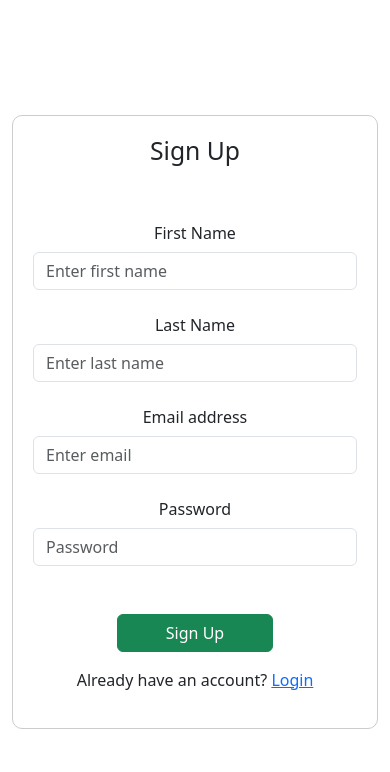
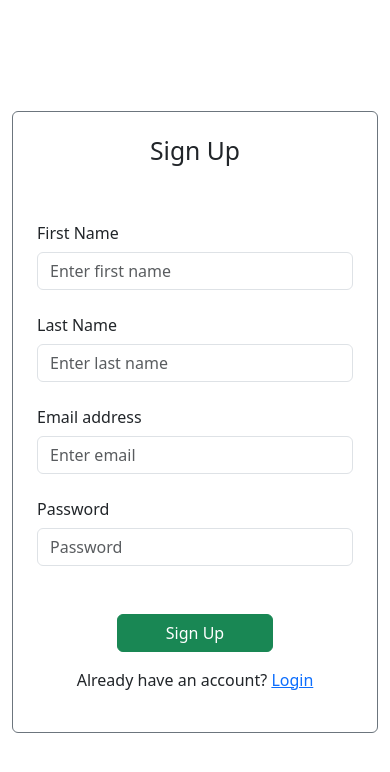
Before and after one commit to Aakash256/lms-ui, a React (Create React App) app: page /signup in a window 390 px wide. Shown: the top 772 px of the page. Built offline with nearby package versions, Linux system fonts and the light colour scheme.

Commit message:
Adding responsive design for signup

```diff
--- a/src/components/Signup.css
+++ b/src/components/Signup.css
@@ -3,4 +3,18 @@
     align-items: center;
     justify-content: center;
     min-height: 100vh;
+}
+
+@media (max-width: 768px) {
+  .box-container {
+    padding: 20px;
   }
+
+  .form-label {
+    text-align: left !important;
+  }
+
+  .form-group {
+    margin-bottom: 1rem;
+  }
+}
--- a/src/components/Signup.js
+++ b/src/components/Signup.js
@@ -38,7 +38,7 @@ const Signup = () => {
 
   return (
     <Container className="signup-container text-center">
-      <div className="box-container text-center" style={{ border: '1px solid #ccc', borderRadius: '10px', padding: '20px', maxWidth: '600px', width: '100%' }}>
+      <div className="box-container text-center border border-1 border-secondary rounded p-4" style={{ maxWidth: '600px', width: '100%' }}>
         <h2>Sign Up</h2>
         <div>
           <Form className="mt-5" onSubmit={handleSubmit}>
```
